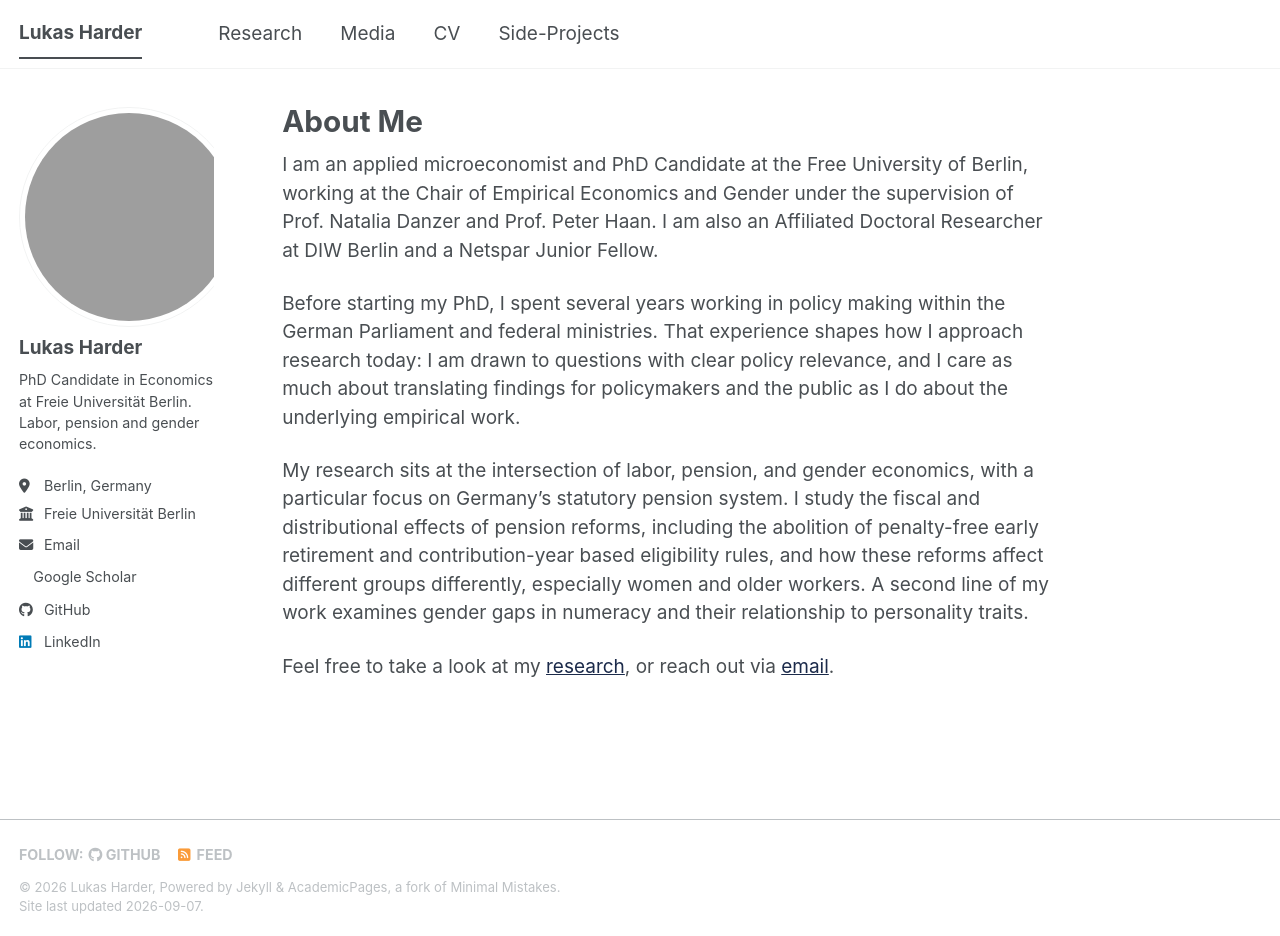
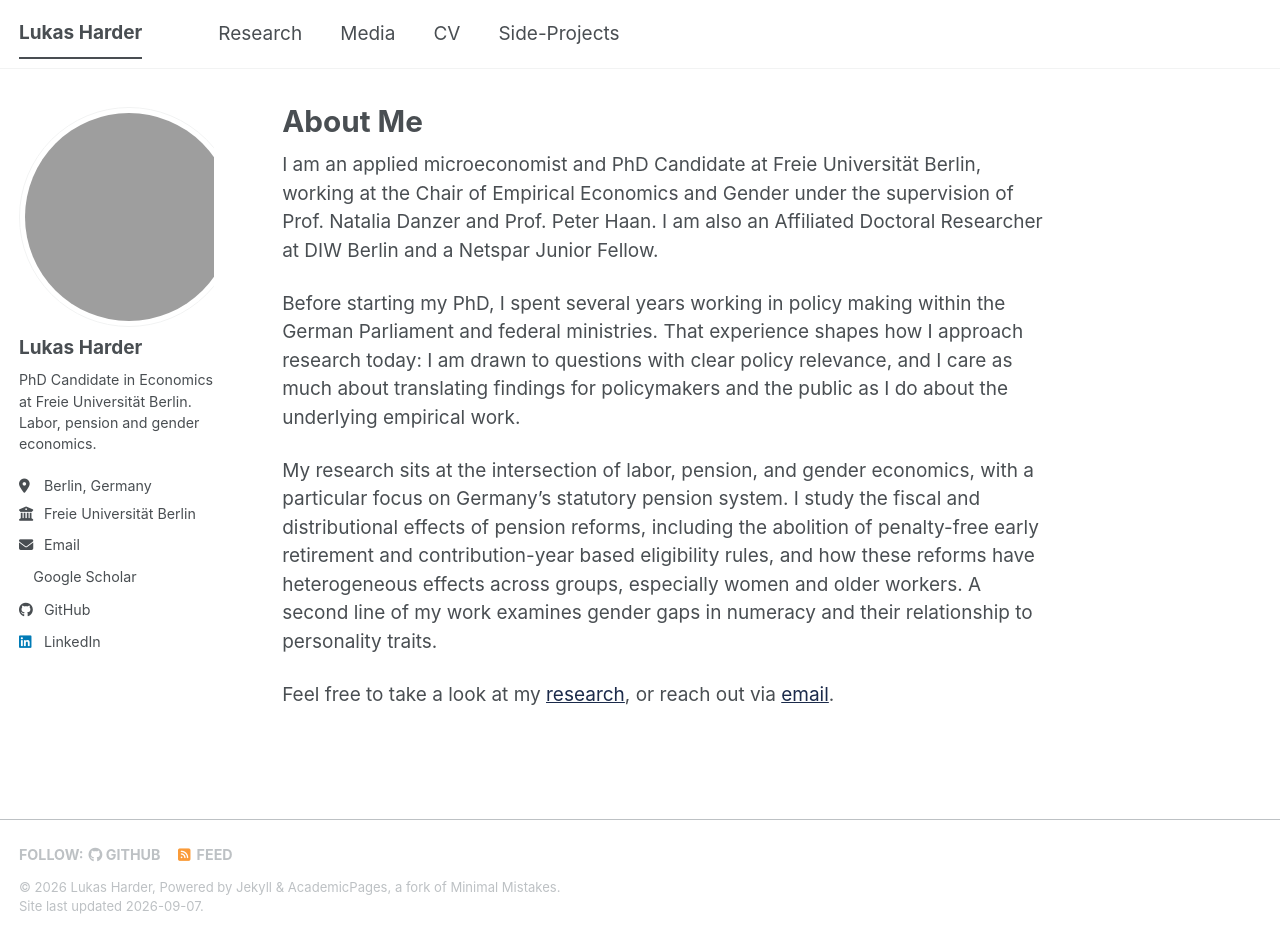
Before and after one commit to lukasharder/lukasharder.github.io, a Jekyll site: the page built from _pages/about.md, in a window 1280 px wide and 936 px high. Built offline with Jekyll 4.4.1, drawn with Linux system fonts in a browser that asks for light colours; a style sheet for code colours, icons or effects is not loaded.

Commit message:
Polish About Me bio wording
Fixed a repetitive phrase and aligned university naming with the rest of the site.

```diff
--- a/_pages/about.md
+++ b/_pages/about.md
@@ -8,11 +8,11 @@ redirect_from:
   - /about.html
 ---
 
-I am an applied microeconomist and PhD Candidate at the Free University of Berlin, working at the Chair of Empirical Economics and Gender under the supervision of Prof. Natalia Danzer and Prof. Peter Haan. I am also an Affiliated Doctoral Researcher at DIW Berlin and a Netspar Junior Fellow.
+I am an applied microeconomist and PhD Candidate at Freie Universität Berlin, working at the Chair of Empirical Economics and Gender under the supervision of Prof. Natalia Danzer and Prof. Peter Haan. I am also an Affiliated Doctoral Researcher at DIW Berlin and a Netspar Junior Fellow.
 
 Before starting my PhD, I spent several years working in policy making within the German Parliament and federal ministries. That experience shapes how I approach research today: I am drawn to questions with clear policy relevance, and I care as much about translating findings for policymakers and the public as I do about the underlying empirical work.
 
-My research sits at the intersection of labor, pension, and gender economics, with a particular focus on Germany's statutory pension system. I study the fiscal and distributional effects of pension reforms, including the abolition of penalty-free early retirement and contribution-year based eligibility rules, and how these reforms affect different groups differently, especially women and older workers. A second line of my work examines gender gaps in numeracy and their relationship to personality traits.
+My research sits at the intersection of labor, pension, and gender economics, with a particular focus on Germany's statutory pension system. I study the fiscal and distributional effects of pension reforms, including the abolition of penalty-free early retirement and contribution-year based eligibility rules, and how these reforms have heterogeneous effects across groups, especially women and older workers. A second line of my work examines gender gaps in numeracy and their relationship to personality traits.
 
 
 Feel free to take a look at my [research](/publications/), or reach out via [email](mailto:lukas.harder@fu-berlin.de).
```
